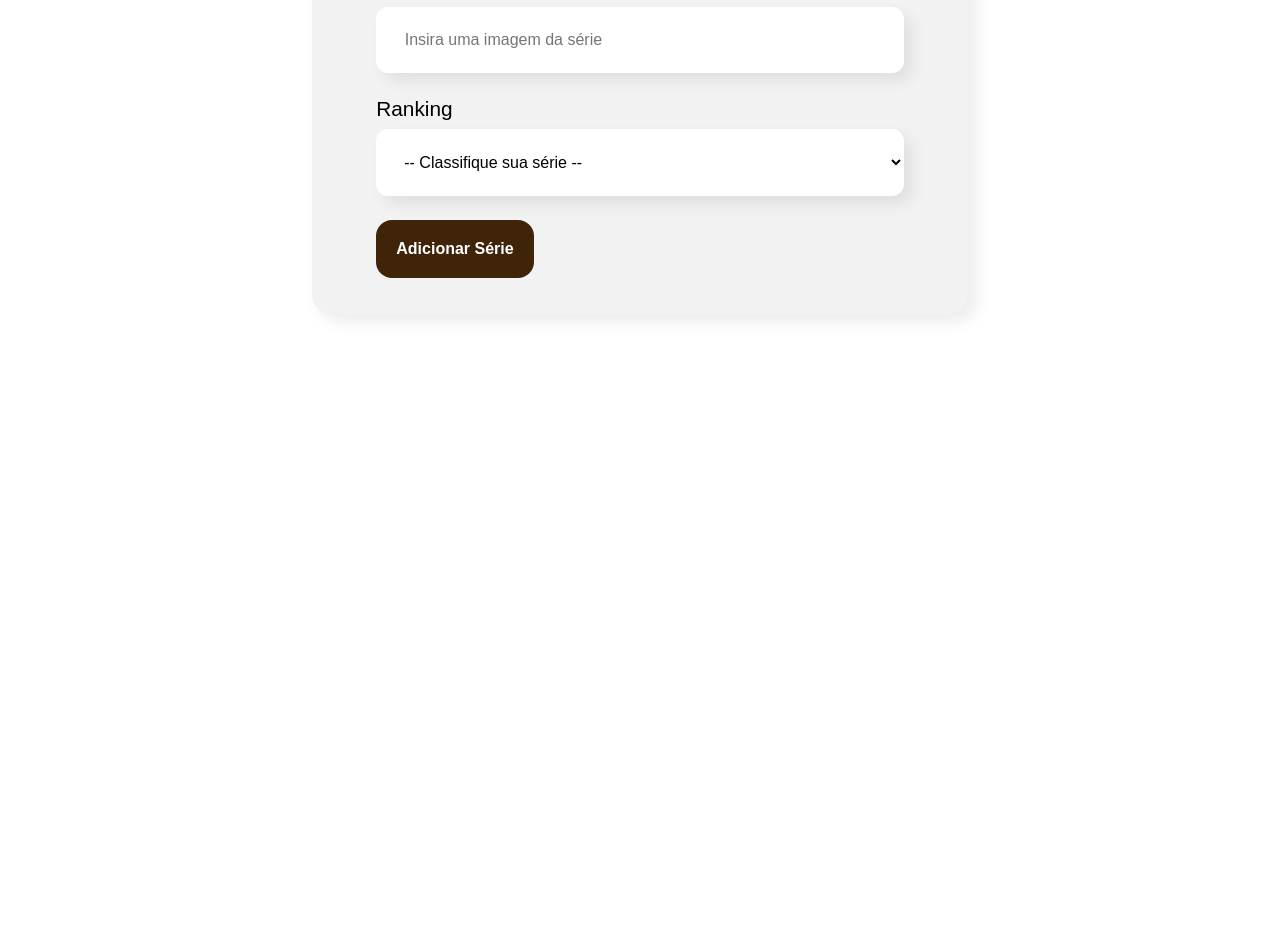
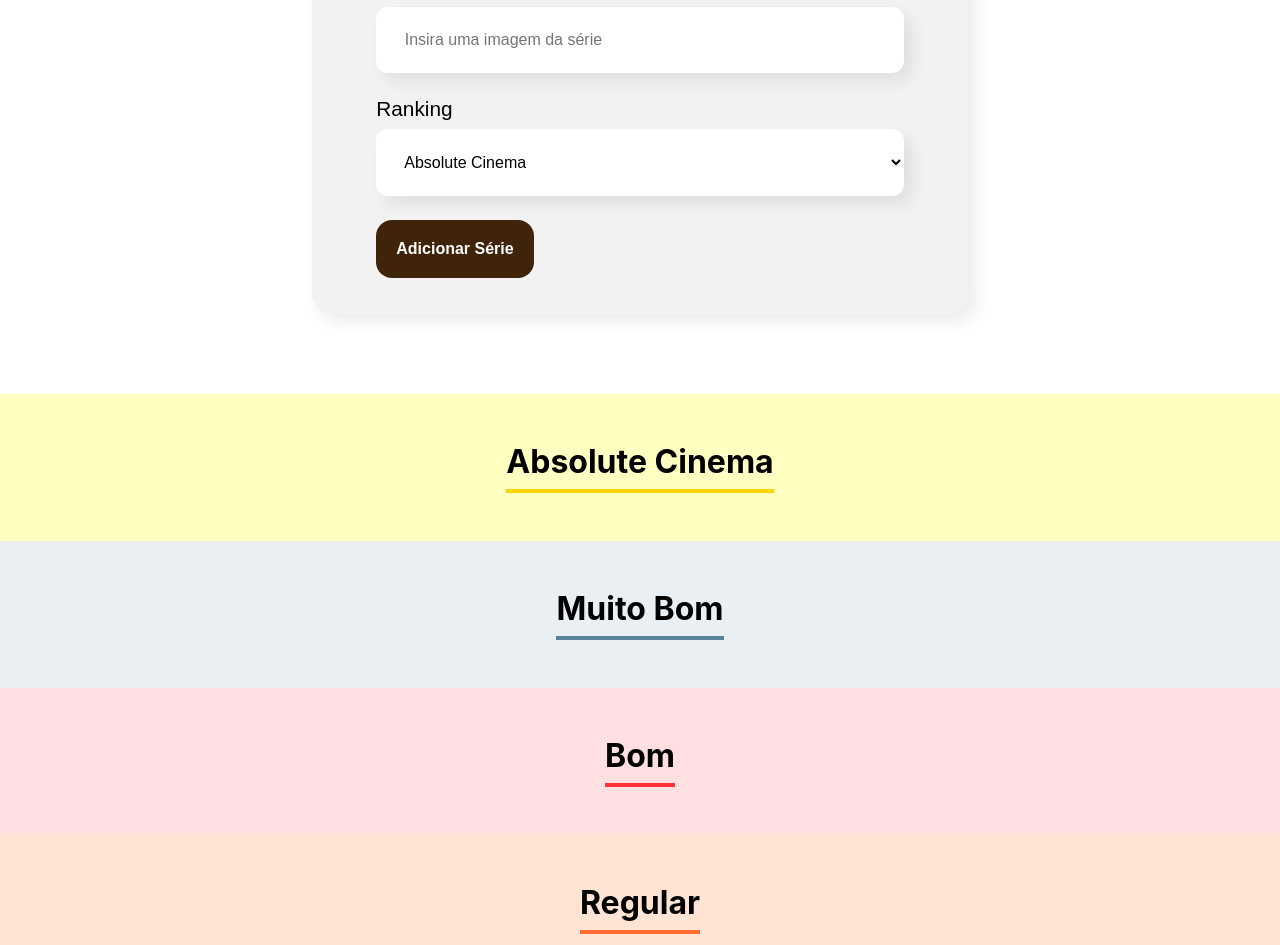
Before and after one commit to pennAls/Alura_Cursos, a React (Create React App) app in the folder Front-End/React com JS/organograma/: page / in a window 1280 px wide. Shown: the part 947-1892 px from the top of the page. Before the commit the page ends 1341 px from the top, so only its background shows below. Built offline with nearby package versions, Linux system fonts and the light colour scheme.

Commit message:
Ranking Section Feature

```diff
--- a/Front-End/React com JS/organograma/src/App.js
+++ b/Front-End/React com JS/organograma/src/App.js
@@ -1,13 +1,63 @@
+import { useState } from "react";
 import Form from "./components/Form";
 import Header from "./components/Header";
 import Section1 from "./components/Section_1/Section_1";
+import Ranking from "./components/Ranking";
 
 function App() {
+  const rankings = [
+    {
+      rank: "Absolute Cinema",
+      corPrimaria: "#ffd500",
+      corSecundaria: "#feffc1",
+    },
+    {
+      rank: "Muito Bom",
+      corPrimaria: "#59829b",
+      corSecundaria: "#eaeff4",
+    },
+    {
+      rank: "Bom",
+      corPrimaria: "#ff3333",
+      corSecundaria: "#ffdfdf",
+    },
+    {
+      rank: "Regular",
+      corPrimaria: "#ff6932",
+      corSecundaria: "#ffe4d3",
+    },
+    {
+      rank: "Ruim",
+      corPrimaria: "#00ccff",
+      corSecundaria: "#def6ff",
+    },
+    {
+      rank: "Quero arrancar meus olhos",
+      corPrimaria: "#533bff",
+      corSecundaria: "#e4e4ff",
+    },
+  ];
+
+  const [series, setSerie] = useState([]);
+
+  const CadastrarSerie = (serie) => {
+    console.log(serie);
+    setSerie([...series, serie]);
+  };
+
   return (
     <div className="App">
       <Header />
       <Section1 />
-      <Form />
+      <Form rankings = {rankings} aoCadastrarSerie={(serie) => CadastrarSerie(serie)} />
+      {rankings.map((ranking) => (
+        <Ranking
+          rank={ranking.rank}
+          key={ranking.rank}
+          corPrimaria={ranking.corPrimaria}
+          corSecundaria={ranking.corSecundaria}
+        />
+      ))}
     </div>
   );
 }
--- a/Front-End/React com JS/organograma/src/components/Form/Form.js
+++ b/Front-End/React com JS/organograma/src/components/Form/Form.js
@@ -5,16 +5,7 @@ import React, { useState } from "react";
 
 import "./form.css";
 
-export const Form = () => {
-  const rankings = [
-    "-- Classifique sua série --",
-    "Absolute Cinema",
-    "Muito Bom",
-    "Bom",
-    "Regular",
-    "Ruim",
-    "Quero arrancar meus olhos",
-  ];
+export const Form = (props) => {
 
   const [inputName, setName] = useState("");
   const [inputDescricao, setDescricao] = useState("");
@@ -31,6 +22,12 @@ export const Form = () => {
       Imagem: ${inputImage}
       Ranking: ${ranking}`
     );
+    props.aoCadastrarSerie({
+      nome: inputName,
+      descricao: inputDescricao,
+      imagem: inputImage,
+      ranking,
+    });
   };
 
   return (
@@ -59,11 +56,11 @@ export const Form = () => {
             placeholder=" Insira uma imagem da série"
           />
           <Classificacao
-            value = {ranking}
+            value={ranking}
             aoAlterado={(valor) => setRanking(valor)}
             obrigatorio={true}
             label="Ranking"
-            itens={rankings}
+            itens={props.rankings.map((ranking) => ranking.rank)}
           />
           <BotaoForm>Adicionar Série</BotaoForm>
         </div>
--- a/Front-End/React com JS/organograma/src/components/FormLabels/TextLabel.js
+++ b/Front-End/React com JS/organograma/src/components/FormLabels/TextLabel.js
@@ -3,9 +3,9 @@ import "./text_label.css";
 export const TextLabel = (props) => {
   const aoDigitar = (event) => {
     const value = event.target.value;
-    if (!/\d/.test(value)) {
+    // if (!/\d/.test(value)) {
       props.aoAlterado(value);
-    }
+    // }
   };
   return (
     <div className="campoForm">
--- /dev/null
+++ b/Front-End/React com JS/organograma/src/components/Ranking/Ranking.js
@@ -0,0 +1,9 @@
+import "./ranking.css";
+
+export const Ranking = (props) => {
+  return (
+    <section style={{ backgroundColor: props.corSecundaria }} className="rank">
+      <h3 style={{ borderColor: props.corPrimaria }}>{props.rank}</h3>
+    </section>
+  );
+};
--- /dev/null
+++ b/Front-End/React com JS/organograma/src/components/Ranking/index.js
@@ -0,0 +1,2 @@
+import { Ranking } from "./Ranking";
+export default Ranking;
--- /dev/null
+++ b/Front-End/React com JS/organograma/src/components/Ranking/ranking.css
@@ -0,0 +1,14 @@
+.rank{
+    display: flex;
+    padding: 16px;
+    flex-direction: column;
+    align-items: center;
+
+}
+
+.rank h3{
+    font-size: 32px;
+    border-bottom: 4px solid ;
+    display: inline-block;
+    padding-bottom: 8px;
+}
```
